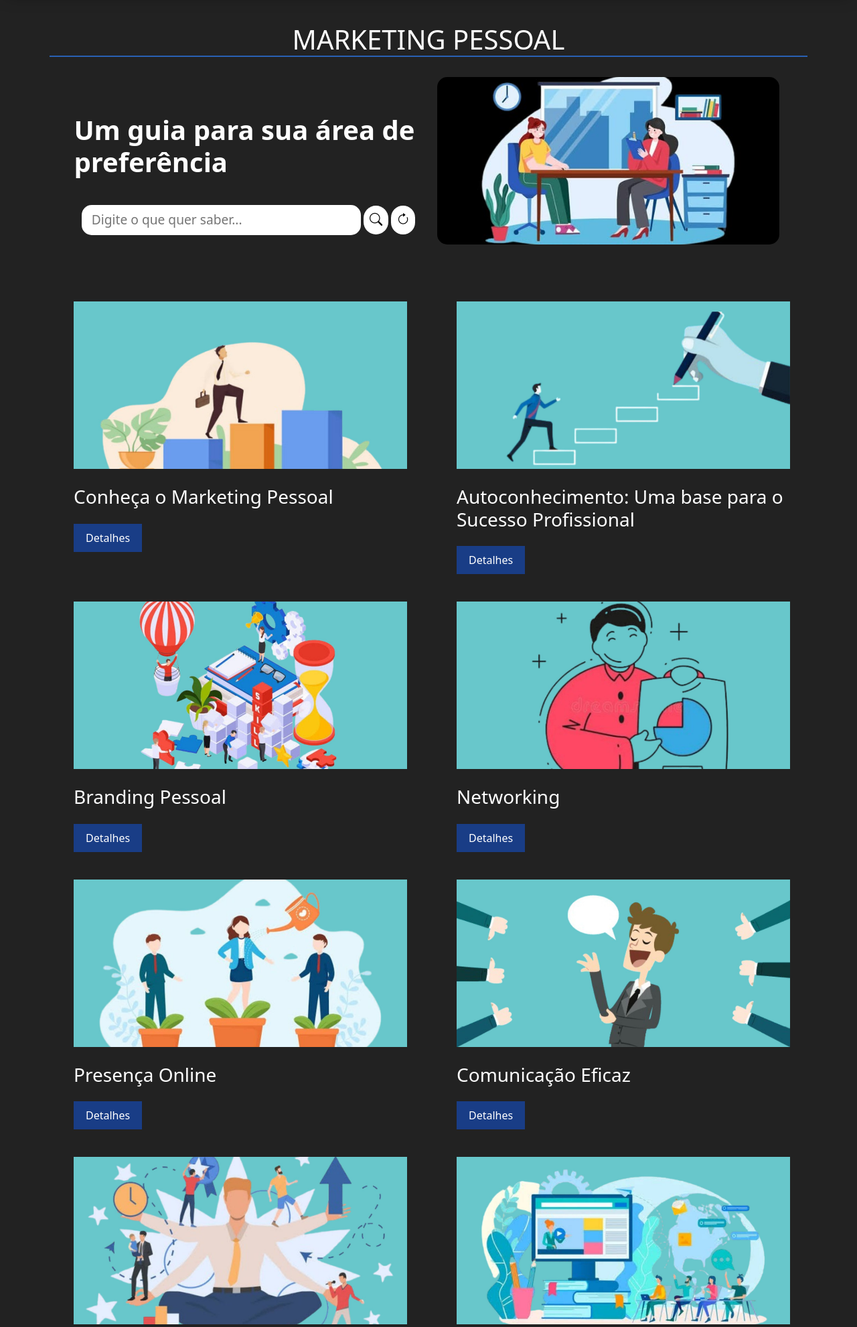
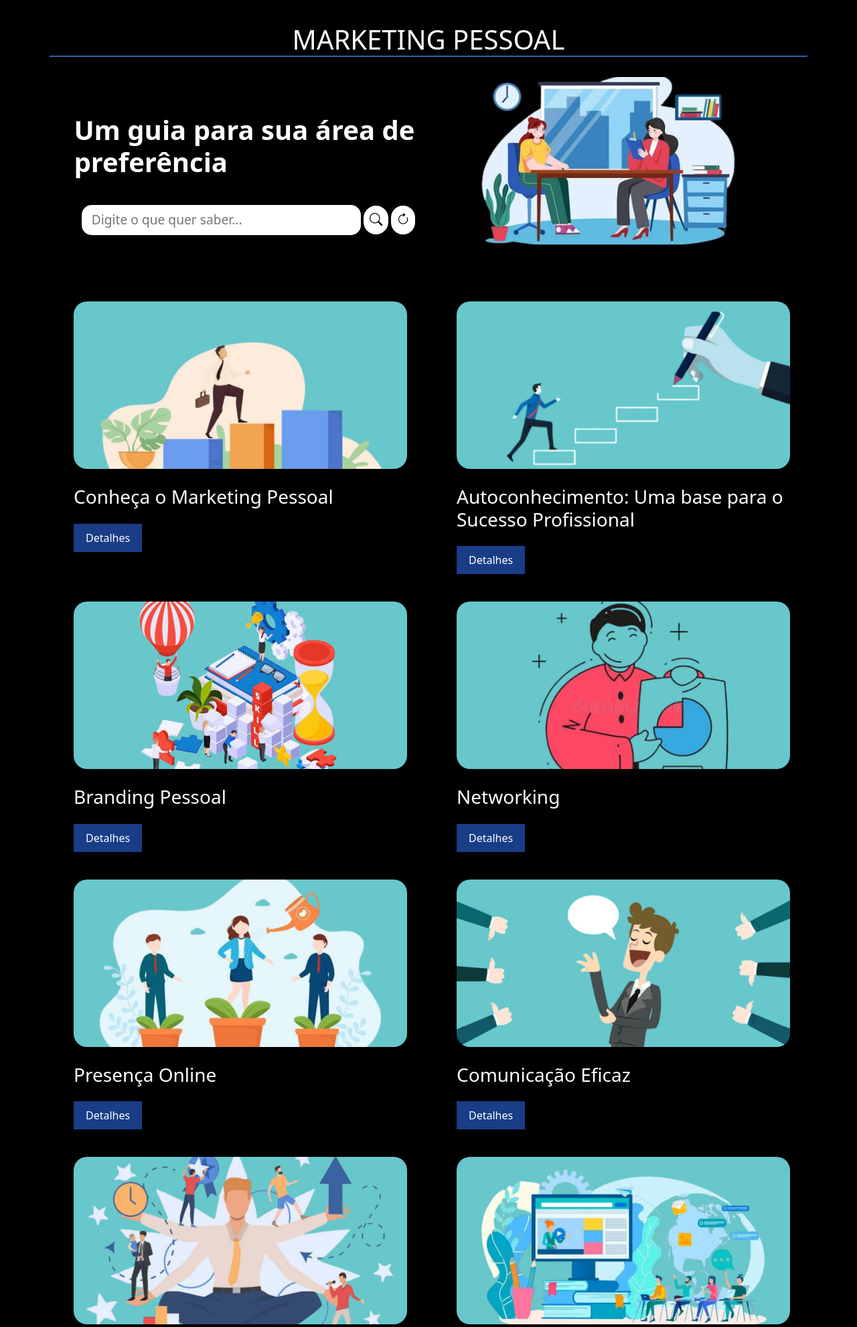
Before and after one commit to PauloCesar26/TCC_HireQuest, a PHP site: page /TCC_HireQuest/TCC_HireQuest/MarketingPessoal/index.php in a window 1280 px wide. Shown: the part 85-2066 px from the top of the page at 67% size. Run offline with PHP 8.4, Linux system fonts and the light colour scheme; data comes from the database, SQL or seed files in the repository.

Commit message:
TCC_HireQuest

```diff
--- a/MarketingPessoal/conteudos/autoConhecimento.php
+++ b/MarketingPessoal/conteudos/autoConhecimento.php
@@ -4,7 +4,7 @@
     <meta charset="UTF-8">
     <meta name="viewport" content="width=device-width, initial-scale=1.0">
     <title>Autoconhecimento: Uma Base para o Sucesso Profissional</title>
-    <link rel="stylesheet" href="style.css">
+    <link rel="stylesheet" href="style.css?v=1">
     <link rel="icon" href="../img/logo.svg" type="image/x-icon">
 </head>
 <body>
--- a/MarketingPessoal/conteudos/navbarConteudo/navbar.php
+++ b/MarketingPessoal/conteudos/navbarConteudo/navbar.php
@@ -9,7 +9,7 @@
     <link rel="stylesheet" href="https://cdn.jsdelivr.net/npm/bootstrap-icons@1.11.3/font/bootstrap-icons.min.css">
 <style>
     body{
-        background-color:  rgb(54, 54, 54);
+        background-color:  black;
     }
     .bg-primary-color{
         background-color: white;
@@ -37,7 +37,6 @@
         background-color: white;
         height: 13%;
         border-bottom: 1px solid black;
-        position: fixed;
         margin-bottom: 20px;
     }
     #navbar a:hover{
--- a/MarketingPessoal/css/style.css
+++ b/MarketingPessoal/css/style.css
@@ -2,7 +2,7 @@ body{
     margin: 0;
     padding: 0;
     box-sizing: border-box;
-    background-color: rgb(34, 34, 34);
+    background-color: rgb(0, 0, 0);
 }
 /* #navbar{
     font-family: 'Courier New', Courier, monospace;
@@ -26,23 +26,28 @@ body{
     color: white;
 }
 
-/* CONTEUDO */
+/* Elementos pesquisa */
 main{
     /* background-color: #dadada; */
     width: 90%;
     height: auto;
-    margin-left: auto;
-    margin-right: auto;
     margin-top: 25px;
     border-radius: 25px;
     padding: 10px;
+    max-width: 1200px;
+    min-width: 400px;
+    height: auto;
+    margin-left: auto;
+    margin-right: auto;
 
 }
 .title-principal{
+    font-size:2.5rem;
     text-transform: uppercase;
     text-align: center;
     color: rgb(255, 255, 255);
     border-bottom: 2px solid #2961b4;
+    max-width: 100%;
 }
 .container-search{
     /* border: 1px solid black;  */
@@ -70,6 +75,8 @@ main{
     align-items: center;
     position: relative;
 }
+
+
 /* PESQUISA */
 #form{
     /* background-color: rgb(225, 0, 255); */
@@ -131,7 +138,6 @@ input, button{
     display: flex;
     justify-content: center;
     align-items: center;
-
 }
 
 /* CONTEUDOS SOBRE MARKETING */
@@ -201,6 +207,11 @@ input, button{
     /* background-color: #333; */
     margin-top: 60px;
     padding-left: 36px;
+    max-width: 1200px;
+    min-width: 400px;
+    height: auto;
+    margin-left: auto;
+    margin-right: auto;
 }
 .small-image-container{
     height: 250px;
@@ -215,6 +226,9 @@ input, button{
 }
 .titulo{
     color:white !important;
+}
+.imagem-conteudos{
+    border-radius: 20px;
 }
 
 /*hover*/
--- a/MarketingPessoal/index.php
+++ b/MarketingPessoal/index.php
@@ -73,7 +73,7 @@ $result = $conn->query($sql);
                 if($result->num_rows > 0) {
                     while ($row = $result->fetch_assoc()) {
                         echo '<div class="col-12 col-md-6">';
-                        echo '<div class="small-image-container center-image" id="' . htmlspecialchars($row['ID_imagem']) . '"></div>';
+                        echo '<div class="small-image-container center-image imagem-conteudos" id="' . htmlspecialchars($row['ID_imagem']) . '"></div>';
                         echo '<h3 class="titulo">' . htmlspecialchars($row['titulo']) . '</h3>';
                         echo '<br>';
                         '<p class="secondary-color">' . htmlspecialchars($row['assunto']) . '</p>';
--- a/navbar/navbar.php
+++ b/navbar/navbar.php
@@ -12,7 +12,7 @@
         margin: 0;
         padding: 0;
         box-sizing: border-box;
-        background-color: rgb(34, 34, 34);
+        background-color: black;
     }
     .bg-primary-color{
         background-color: white;
```
Also changed, not shown: MarketingPessoal/conteudos/style.css (+10 -4 lines).
